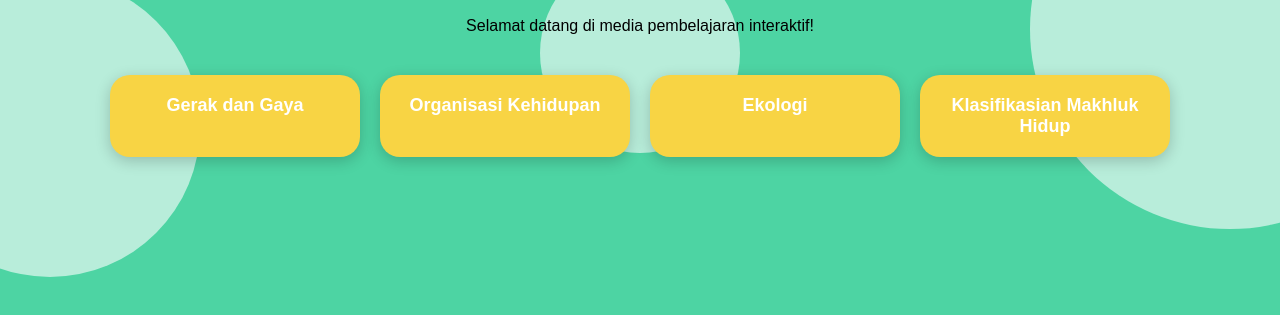
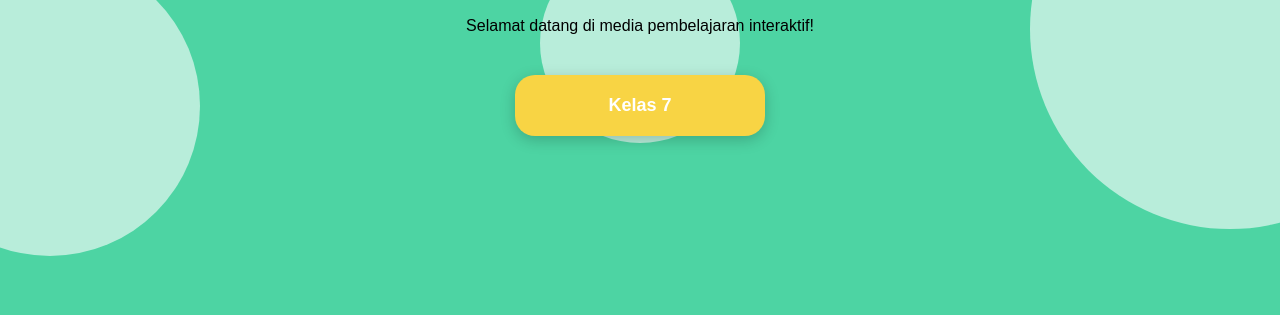
Before and after one commit to Zahwan93/Kebun-Ilmu-B.-Inggris, a plain HTML site: page index.html in a window 1280 px wide. Shown: the part 71-386 px from the top of the page. Drawn offline with Linux system fonts and the light colour scheme.

Commit message:
Update index.html

```diff
--- a/index.html
+++ b/index.html
@@ -164,10 +164,8 @@
     </div>
 
     <div class="card-container">
-        <div class="card"><a href="Gerak dan Gaya.html">Gerak dan Gaya</a></div>
-        <div class="card"><a href="Organisasi Kehidupan.html">Organisasi Kehidupan</a></div>
-        <div class="card"><a href="Ekologi.html">Ekologi</a></div>
-        <div class="card"><a href="Klasifikasian Makhluk Hidup.html">Klasifikasian Makhluk Hidup</a></div>
+        <div class="card"><a href="Kelas 7.html">Kelas 7</a></div>
+
     </div>
 
     <script>
```
